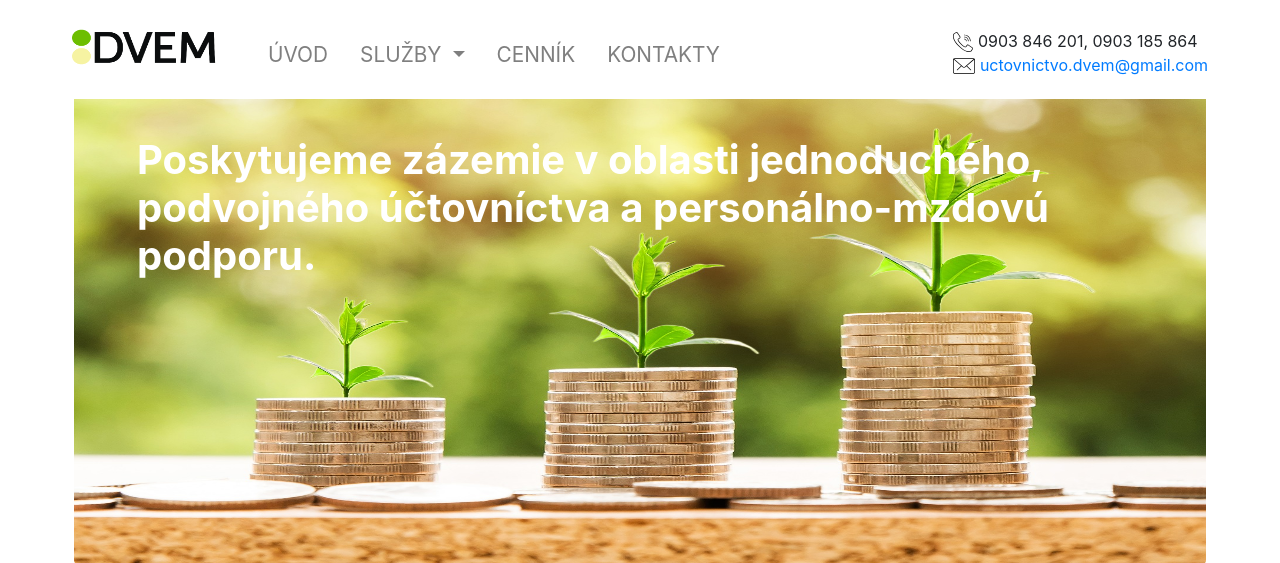
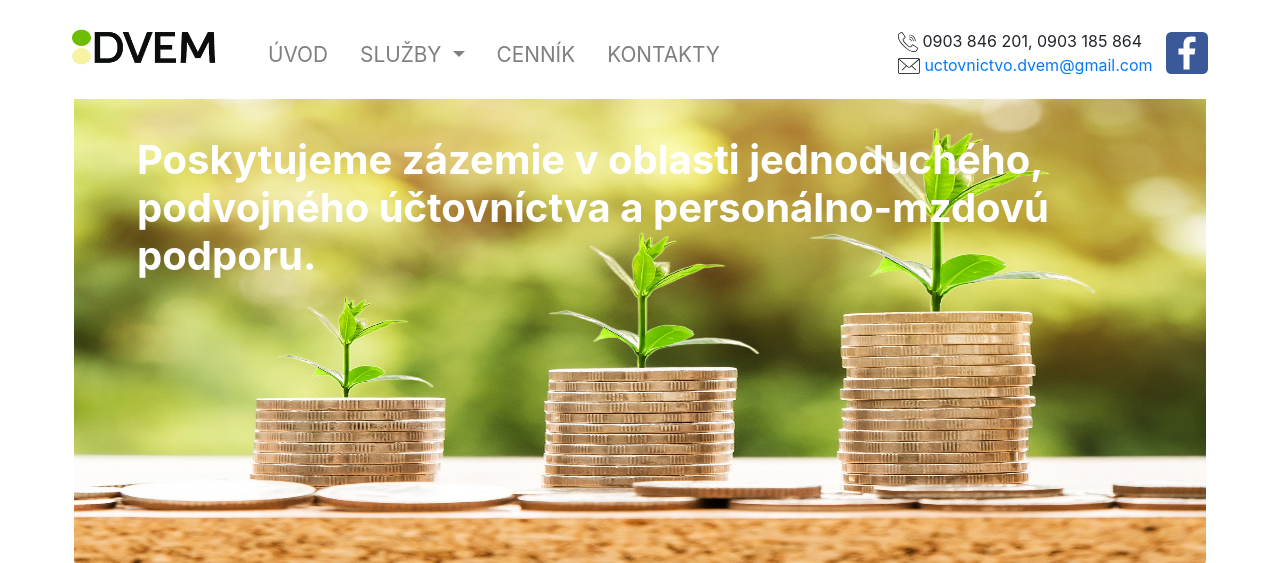
Before and after one commit to matofeder/dvem-web, a Flask app: page / in a window 1280 px wide. Shown: the top 563 px of the page. Run offline with Flask 2, Linux system fonts and the light colour scheme; some libraries are stand-ins or nearby versions.

Commit message:
facebook link

```diff
--- a/app.py
+++ b/app.py
@@ -75,3 +75,7 @@ def form_data():
 
 if __name__ == '__main__':
     app.run()
+
+
+# TODO Užitočné odkazy sekcia
+# http://www.szco.sk/Aktuality-pre-podnikatelov
--- a/templates/base.html
+++ b/templates/base.html
@@ -1,7 +1,7 @@
 <!DOCTYPE html>
 <html lang="sk-SK">
 <head>
-    <title>DVEM s.r.o. | Vedenie jednoduchého a podvojného účtovníctva a daňové poradenstvo | Bratislava, Slovensko</title>
+    <title>DVEM s.r.o. | Vedenie jednoduchého a podvojného účtovníctva, daňové poradenstvo.</title>
     <link href="{{ url_for('static', filename='css/bootstrap.css') }}" rel="stylesheet">
     <link href="{{ url_for('static', filename='favicon.ico') }}" rel="sortcut icon">
     <link rel="stylesheet" type="text/css" href="{{url_for('static', filename='css/app.css')}}">
@@ -74,7 +74,7 @@
             <div class="flex-md-column">
                 <div>
                     <img src="{{ url_for('static', filename='icons/call.svg') }}" width="20" height="20"
-                         class="d-inline-block align-content-center" alt="Účtovníctvo DVEM s.r.o."> 0903 846 201, 0903
+                         class="d-inline-block align-content-center" alt="Účtovníctvo DVEM s.r.o. telefón"> 0903 846 201, 0903
                     185 864&nbsp;&nbsp;
 
                 </div>
@@ -82,8 +82,16 @@
                 <div>
                     <a href="mailto:uctovnictvo.dvem@gmail.com">
                         <img src="{{ url_for('static', filename='icons/mail.svg') }}" width="22" height="22"
-                             class="d-inline-block align-content-center" alt="Účtovníctvo DVEM s.r.o.">
-                        uctovnictvo.dvem@gmail.com
+                             class="d-inline-block align-content-center" alt="Účtovníctvo DVEM s.r.o. email">
+                        uctovnictvo.dvem@gmail.com&nbsp;&nbsp;&nbsp;
+                    </a>
+                </div>
+            </div>
+            <div class="flex-md-column">
+                <div>
+                    <a href="https://facebook.com/uctovnictvodvem" target="_blank">
+                    <img src="{{ url_for('static', filename='icons/facebook.svg') }}" width="42" height="42"
+                         class="d-inline-block align-content-center" alt="Facebook page">
                     </a>
                 </div>
             </div>
```
Also changed, not shown: static/icons/facebook.svg (added).
